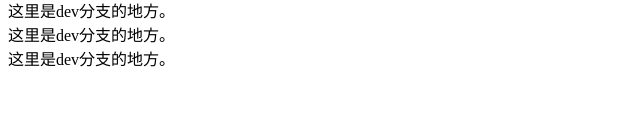
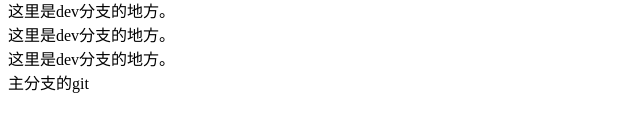
Before and after one commit to lhrhanhan/test1, a plain HTML site: page index.html in a window 1280 px wide. Shown: the part 130-262 px from the top of the page, without its empty margins (0-640 px from the left). Drawn offline with Linux system fonts and the light colour scheme.

Commit message:
主分支

```diff
--- a/index.html
+++ b/index.html
@@ -30,7 +30,9 @@
 			<div>
 				这里是dev分支的地方。
 			</div>
-
+			<div>
+				主分支的git
+			</div>
 		</div>
 	</body>
 </html>
```
